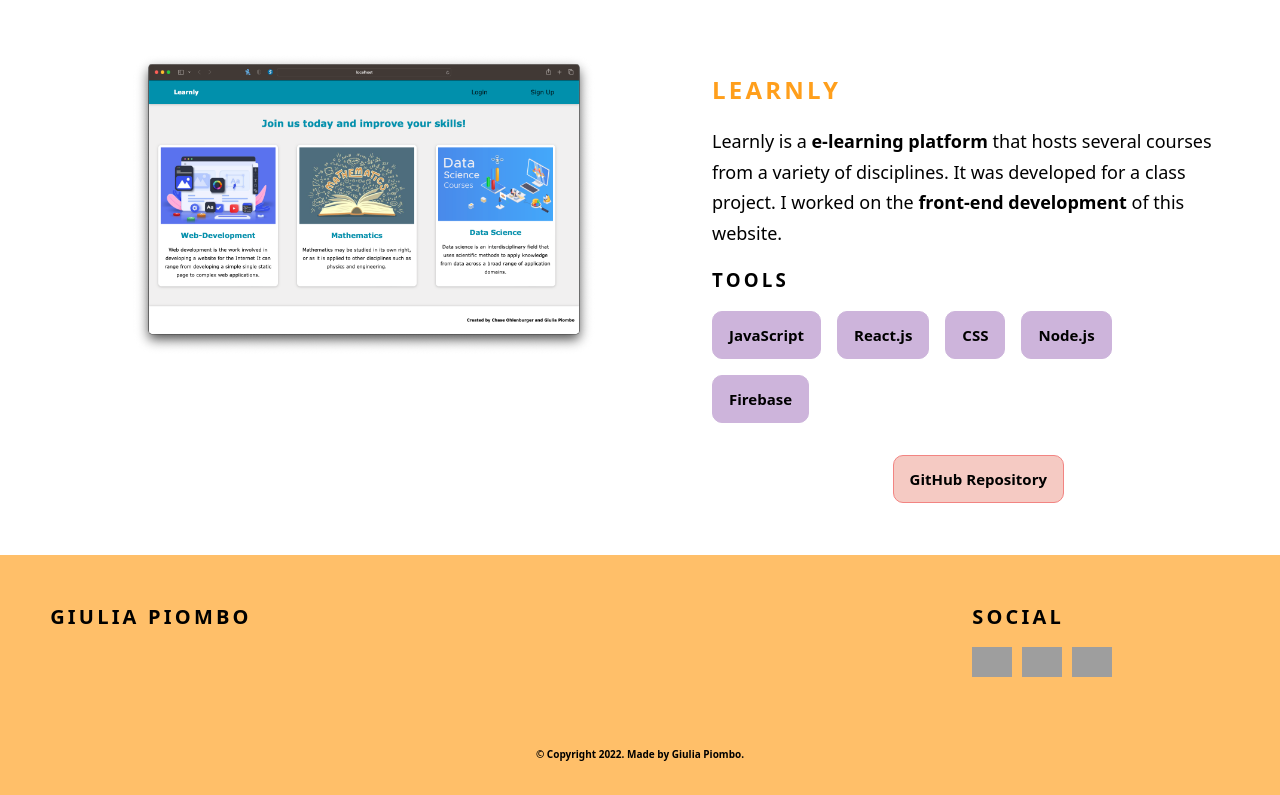
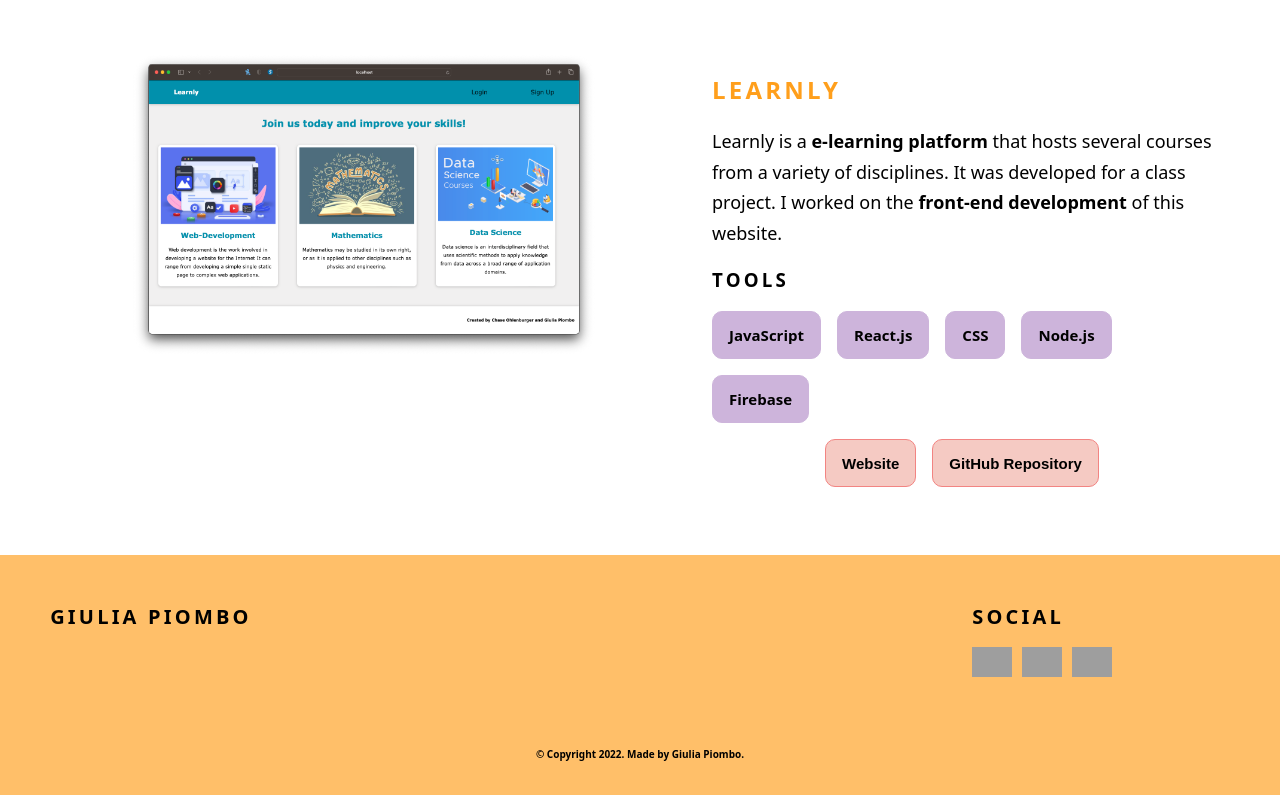
Before and after one commit to giupiombo/portfolio, a React (Create React App) app: page / in a window 1280 px wide. Shown: the part 2862-3657 px from the top of the page. Built offline with nearby package versions, Linux system fonts and the light colour scheme; grey boxes are pictures that could not be loaded.

Commit message:
added a website button to learnly section

```diff
--- a/src/components/Desktop/Projects.js
+++ b/src/components/Desktop/Projects.js
@@ -27,9 +27,14 @@ const Projects = forwardRef((props, ref) => {
             <button>Firebase</button>
           </div>
           <span></span>
-          <a href="https://github.com/giupiombo/Learnly" target="_blank">
-            <button>GitHub Repository</button>
-          </a>
+          <div className={classes.access}>
+            <a href="https://projectlab4-89008.web.app" target="_blank">
+              <button>Website</button>
+              <a href="https://github.com/giupiombo/Learnly" target="_blank">
+                <button>GitHub Repository</button>
+              </a>
+            </a>
+          </div>
         </div>
       </div>
     </div>
--- a/src/components/Desktop/Projects.module.css
+++ b/src/components/Desktop/Projects.module.css
@@ -33,27 +33,6 @@
   width: 90%;
 }
 
-.projects button {
-  font: inherit;
-  text-align: center;
-  padding-left: 1rem;
-  padding-right: 1rem;
-  margin-top: 1rem;
-  margin-left: 35%;
-  height: 3rem;
-  font-size: 15px;
-  font-weight: bold;
-  border: 1px solid #f28482;
-  background: #f5cac3;
-  border-radius: 10px;
-  cursor: pointer;
-  color: black;
-}
-
-.projects button:hover {
-  background: #f7ede2;
-}
-
 .row {
   display: flex;
   padding-left: 5rem;
@@ -86,3 +65,29 @@
 .tools button:hover {
   background: #cdb4db;
 }
+
+.access {
+  text-align: center;
+}
+
+.access button {
+  text-align: center;
+  padding-left: 1rem;
+  padding-right: 1rem;
+  height: 3rem;
+  font-size: 15px;
+  font-weight: bold;
+  margin-right: 1rem;
+  margin-bottom: 1rem;
+  margin-top: 0rem;
+  margin-left: 0rem;
+  border: 1px solid #f28482;
+  background: #f5cac3;
+  border-radius: 10px;
+  cursor: pointer;
+  color: black;
+}
+
+.access button:hover {
+  background: #f7ede2;
+}
--- a/src/components/Mobile/Projects.js
+++ b/src/components/Mobile/Projects.js
@@ -23,6 +23,9 @@ const Projects = forwardRef((props, ref) => {
         <button>Firebase</button>
       </div>
       <span></span>
+      <a href="https://projectlab4-89008.web.app" target="_blank">
+        <button>Website</button>
+      </a>
       <a href="https://github.com/giupiombo/Learnly" target="_blank">
         <button>GitHub Repository</button>
       </a>
--- a/src/components/Mobile/Projects.module.css
+++ b/src/components/Mobile/Projects.module.css
@@ -43,6 +43,7 @@
   padding-left: 1rem;
   padding-right: 1rem;
   margin-top: 1rem;
+  margin-right: 1rem;
   height: 3rem;
   font-size: 15px;
   font-weight: bold;
```
